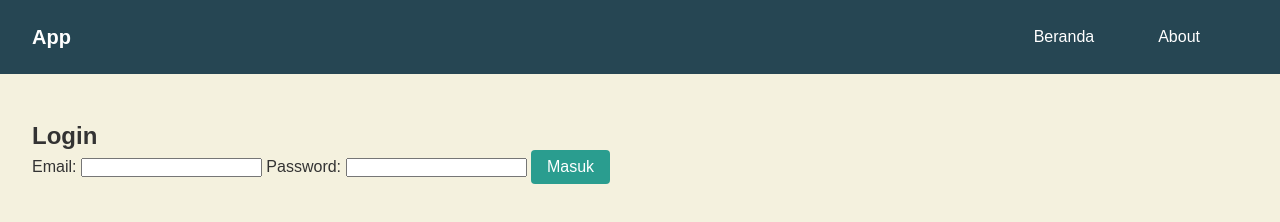
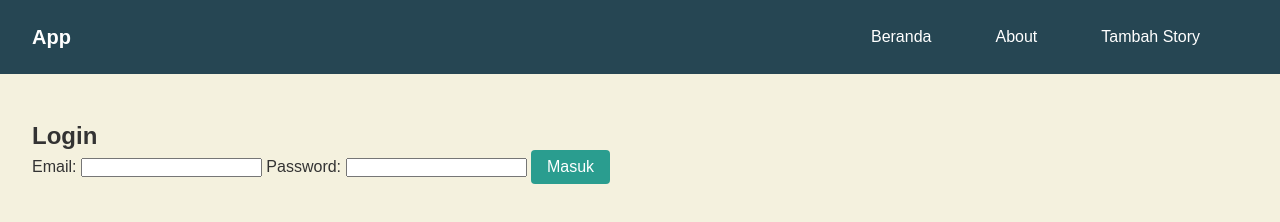
Before and after one commit to ardianto29/story-dicoding, a website built with Vite: page src/index.html in a window 1280 px wide. Built offline with nearby package versions, Linux system fonts and the light colour scheme.

Commit message:
Add navigation link for "Tambah Story" in the main menu

```diff
--- a/src/index.html
+++ b/src/index.html
@@ -32,6 +32,7 @@
           <ul class="nav-list">
             <li><a href="#/">Beranda</a></li>
             <li><a href="#/about">About</a></li>
+            <li><a href="#/add-story">Tambah Story</a></li>
           </ul>
         </nav>
       </div>
```
